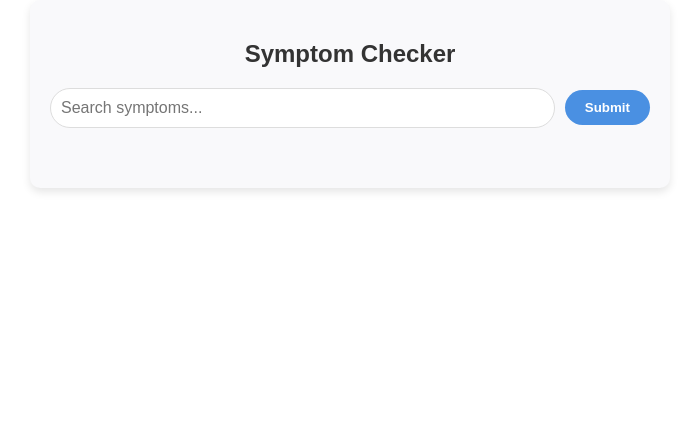
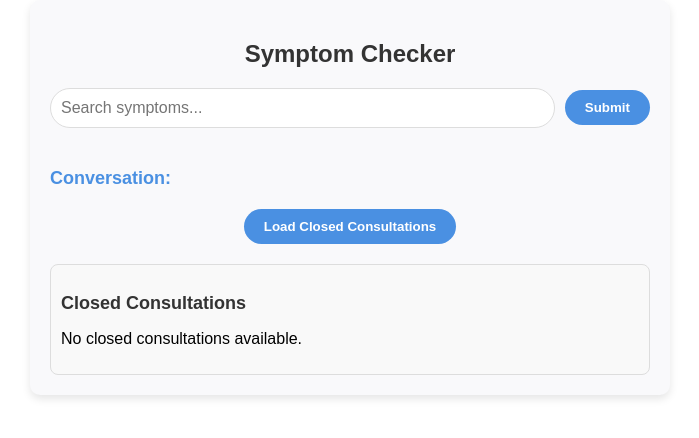
Before and after one commit to MohamedLotfyyy/healthgpt, a React (Create React App) app in the folder healthgpt/: page /user in a window 1280 px wide. Shown: the top 438 px of the page, without its empty margins (290-989 px from the left). Built offline with nearby package versions, Linux system fonts and the light colour scheme.

Commit message:
very closeee

```diff
--- a/healthgpt/src/components/user.js
+++ b/healthgpt/src/components/user.js
@@ -1,13 +1,14 @@
-import React, { useState, useEffect } from 'react';
+import React, { useState } from 'react';
 import axios from 'axios';
-import { db, auth } from '../firebase';
+import { db, auth } from '../firebase'; // Import Firestore and Auth from your Firebase config
 import { addDoc, collection, serverTimestamp } from 'firebase/firestore';
-import { fetchUserClosedConsultations } from '../services/consultationServices';
+import { fetchUserClosedConsultations } from '../services/consultationServices'; // Import the function to fetch closed consultations
 
 const symptomsList = [
     'itching', 'skin_rash', 'nodal_skin_eruptions', 'continuous_sneezing', 'shivering',
     'chills', 'joint_pain', 'stomach_pain', 'acidity', 'ulcers_on_tongue', 'muscle_wasting',
     'vomiting', 'burning_micturition', 'spotting_urination', 'fatigue', 'weight_gain',
+    // add more symptoms here
 ];
 
 const User = () => {
@@ -15,22 +16,30 @@ const User = () => {
     const [searchTerm, setSearchTerm] = useState('');
     const [filteredSymptoms, setFilteredSymptoms] = useState([]);
     const [conversations, setConversations] = useState([]);
-    const [closedConsultations, setClosedConsultations] = useState([]);  // Holds closed consultations
+    const [consultationResponse, setConsultationResponse] = useState(null);  // For doctor’s response
+    const [closedConsultations, setClosedConsultations] = useState([]); // For closed consultations
     const [conversationCount, setConversationCount] = useState(1);
     const [showDoctorOption, setShowDoctorOption] = useState(false);
     const [showDoctorForm, setShowDoctorForm] = useState(false);
     const [medicalHistory, setMedicalHistory] = useState('');
 
-    useEffect(() => {
-        const loadClosedConsultations = async () => {
-            if (auth.currentUser) {
+    // Separate function to load closed consultations
+    const loadClosedConsultations = async () => {
+        if (auth.currentUser) {
+            try {
                 const consultations = await fetchUserClosedConsultations(auth.currentUser.uid);
+                console.log("Fetched closed consultations:", consultations);
                 setClosedConsultations(consultations);
+            } catch (error) {
+                console.error("Error fetching closed consultations:", error);
             }
-        };
+        } else {
+            alert("You need to be logged in to load closed consultations.");
+        }
+    };
 
-        loadClosedConsultations();
-    }, []);
+    // Removed useEffect that calls loadClosedConsultations on component mount
+    // Now, loadClosedConsultations will be called when the button is pressed
 
     const handleSearchChange = (event) => {
         const term = event.target.value;
@@ -98,12 +107,13 @@ const User = () => {
         }
 
         try {
+            // Add the consultation data to Firestore directly
             await addDoc(collection(db, 'consultations'), {
                 userId: auth.currentUser.uid,
                 symptoms: selectedSymptoms,
                 medicalHistory: medicalHistory,
                 lastConversation: conversations[0]?.gptResponse || "",
-                status: 'pending',
+                status: 'pending',  // Set initial status to 'pending' for doctor's review
                 createdAt: serverTimestamp(),
             });
 
@@ -157,20 +167,69 @@ const User = () => {
                 ))}
             </div>
 
-            {/* Display Closed Consultations */}
-            {closedConsultations.length > 0 && (
-                <div style={styles.consultationResponseContainer}>
-                    <h3 style={styles.consultationTitle}>Your Closed Consultations</h3>
-                    {closedConsultations.map((consultation) => (
+            {/* Display Conversations in Reverse Order */}
+            <div>
+                <h3 style={styles.conversationTitle}>Conversation:</h3>
+                {conversations.map((conv) => (
+                    <div key={conv.id} style={styles.conversationContainer}>
+                        <p style={styles.conversationEntry}>
+                            <strong>Conversation {conv.id} - User:</strong> Symptoms: {conv.userSymptoms}
+                        </p>
+                        <p style={styles.conversationEntry}>
+                            <strong>Conversation {conv.id} - ChatGPT:</strong> {conv.gptResponse}
+                        </p>
+                        {showDoctorOption && conv.id === conversationCount - 1 && (
+                            <p style={styles.conversationEntry}>
+                                Would you like us to send our conversation and your symptoms to a doctor?&nbsp;
+                                <button onClick={handleSendToDoctor} style={styles.sendButton}>Yes</button>
+                            </p>
+                        )}
+                    </div>
+                ))}
+            </div>
+
+            {/* Doctor Form Modal */}
+            {showDoctorForm && (
+                <div style={styles.modalOverlay}>
+                    <div style={styles.modalContainer}>
+                        <button onClick={() => setShowDoctorForm(false)} style={styles.closeButton}>×</button>
+                        <h3 style={styles.modalHeader}>Send to Doctor</h3>
+                        <div style={styles.modalContent}>
+                            <p><strong>Symptoms:</strong> {conversations[0]?.userSymptoms}</p>
+                            <p><strong>Advice:</strong> {conversations[0]?.gptResponse}</p>
+                        </div>
+                        <textarea
+                            value={medicalHistory}
+                            onChange={(e) => setMedicalHistory(e.target.value)}
+                            placeholder="Enter any relevant medical history..."
+                            style={styles.textArea}
+                        />
+                        <button onClick={handleSubmitToDoctor} style={styles.submitButton}>Submit to Doctor</button>
+                    </div>
+                </div>
+            )}
+
+            {/* Button to Load Closed Consultations */}
+            <div style={styles.loadConsultationsContainer}>
+                <button onClick={loadClosedConsultations} style={styles.loadButton}>Load Closed Consultations</button>
+            </div>
+
+            {/* Display Closed Consultations if Available */}
+            <div style={styles.closedConsultationsContainer}>
+                <h3 style={styles.consultationTitle}>Closed Consultations</h3>
+                {closedConsultations.length > 0 ? (
+                    closedConsultations.map((consultation) => (
                         <div key={consultation.id} style={styles.consultationItem}>
                             <p><strong>Symptoms:</strong> {consultation.symptoms.join(', ')}</p>
-                            <p><strong>Diagnosis:</strong> {consultation.disease}</p>
-                            <p><strong>Medication:</strong> {consultation.medication}</p>
-                            <p><strong>Doctor’s Notes:</strong> {consultation.response}</p>
+                            <p><strong>Diagnosis:</strong> {consultation.disease || 'N/A'}</p>
+                            <p><strong>Medication:</strong> {consultation.medication || 'N/A'}</p>
+                            <p><strong>Doctor’s Notes:</strong> {consultation.response || 'N/A'}</p>
                         </div>
-                    ))}
-                </div>
-            )}
+                    ))
+                ) : (
+                    <p>No closed consultations available.</p>
+                )}
+            </div>
         </div>
     );
 };
@@ -252,21 +311,7 @@ const styles = {
         fontSize: '16px',
         cursor: 'pointer',
     },
-    consultationResponseContainer: {
-        padding: '20px',
-        backgroundColor: '#e9f7ef',
-        borderRadius: '10px',
-        border: '1px solid #c3e6cb',
-        marginTop: '20px',
-        color: '#2a623d',
-    },
-    consultationTitle: {
-        fontSize: '18px',
-        fontWeight: 'bold',
-        marginBottom: '10px',
-        color: '#155724',
-    },
-    consultationItem: {
+    conversationContainer: {
         padding: '10px',
         backgroundColor: '#fff',
         borderRadius: '10px',
@@ -274,6 +319,113 @@ const styles = {
         color: '#333',
         marginTop: '10px',
     },
+    conversationTitle: {
+        color: '#4a90e2',
+        fontSize: '18px',
+        marginBottom: '10px',
+    },
+    conversationEntry: {
+        marginBottom: '10px',
+        fontSize: '16px',
+        lineHeight: '1.5',
+        color: '#333',
+    },
+    sendButton: {
+        padding: '8px 16px',
+        borderRadius: '10px',
+        border: 'none',
+        backgroundColor: '#4caf50',
+        color: '#fff',
+        fontWeight: 'bold',
+        cursor: 'pointer',
+        transition: 'background-color 0.3s',
+    },
+    modalOverlay: {
+        position: 'fixed',
+        top: 0,
+        left: 0,
+        right: 0,
+        bottom: 0,
+        backgroundColor: 'rgba(0,0,0,0.5)',
+        display: 'flex',
+        alignItems: 'center',
+        justifyContent: 'center',
+    },
+    modalContainer: {
+        backgroundColor: '#fff',
+        padding: '20px',
+        borderRadius: '10px',
+        width: '80%',
+        maxWidth: '500px',
+        maxHeight: '80vh',
+        overflowY: 'auto',
+        boxShadow: '0 4px 8px rgba(0,0,0,0.1)',
+        position: 'relative',
+    },
+    closeButton: {
+        position: 'absolute',
+        top: '10px',
+        right: '10px',
+        backgroundColor: 'transparent',
+        border: 'none',
+        fontSize: '20px',
+        cursor: 'pointer',
+    },
+    modalHeader: {
+        fontSize: '20px',
+        fontWeight: 'bold',
+        marginBottom: '10px',
+        color: '#333',
+    },
+    modalContent: {
+        marginBottom: '10px',
+        color: '#333',
+        overflowY: 'auto',
+        maxHeight: '150px',
+        padding: '10px',
+        backgroundColor: '#f5f5f5',
+        borderRadius: '8px',
+    },
+    textArea: {
+        width: '100%',
+        height: '100px',
+        padding: '10px',
+        marginBottom: '10px',
+        borderRadius: '5px',
+        border: '1px solid #ddd',
+        fontSize: '14px',
+    },
+    loadConsultationsContainer: {
+        marginTop: '20px',
+        textAlign: 'center',
+    },
+    loadButton: {
+        padding: '10px 20px',
+        borderRadius: '20px',
+        border: 'none',
+        backgroundColor: '#4a90e2',
+        color: '#fff',
+        fontWeight: 'bold',
+        cursor: 'pointer',
+        transition: 'background-color 0.3s',
+    },
+    closedConsultationsContainer: {
+        marginTop: '20px',
+        padding: '10px',
+        backgroundColor: '#f9f9f9',
+        borderRadius: '8px',
+        border: '1px solid #ddd',
+    },
+    consultationItem: {
+        padding: '10px',
+        borderBottom: '1px solid #ddd',
+    },
+    consultationTitle: {
+        fontSize: '18px',
+        fontWeight: 'bold',
+        marginBottom: '10px',
+        color: '#333',
+    },
 };
 
 export default User;
```
